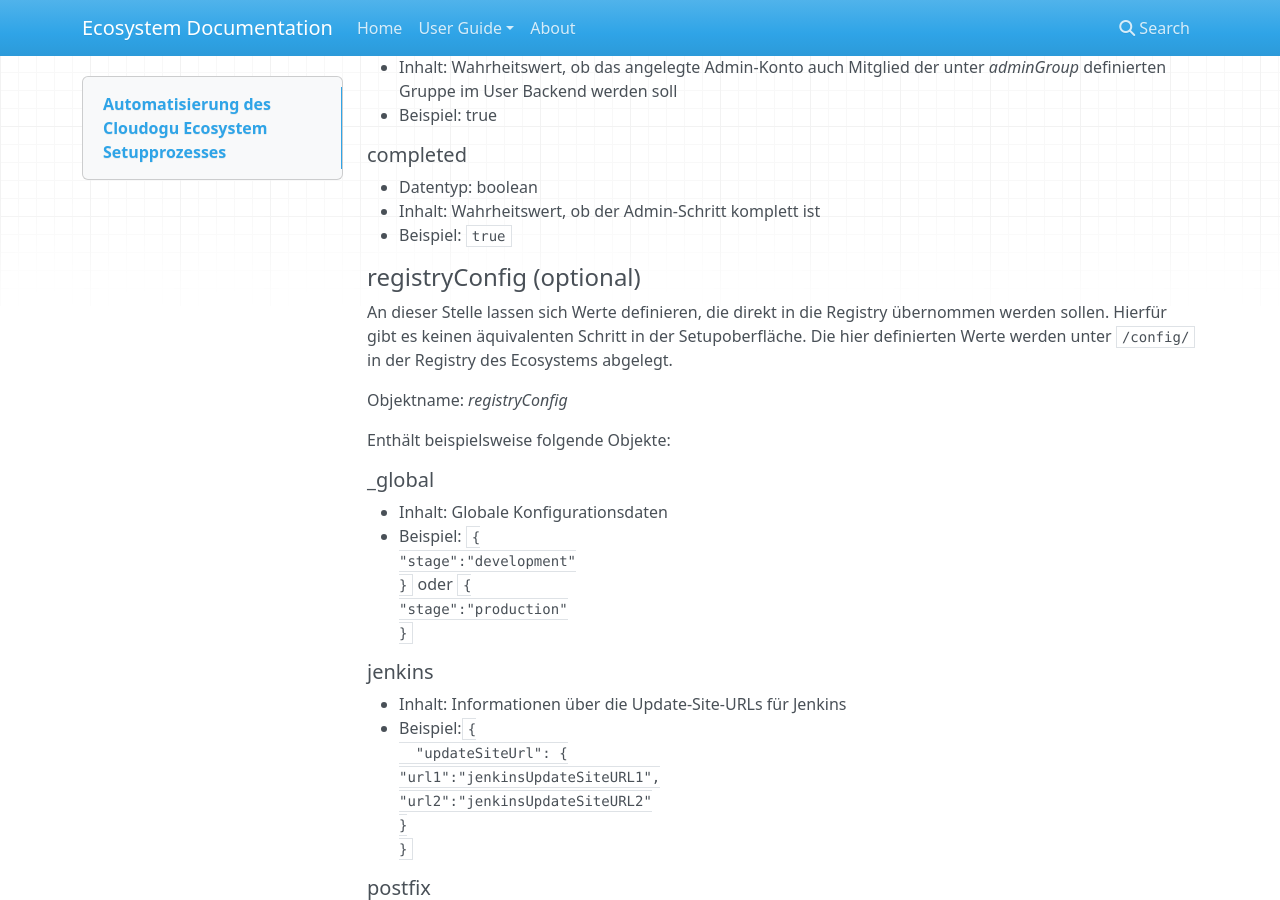
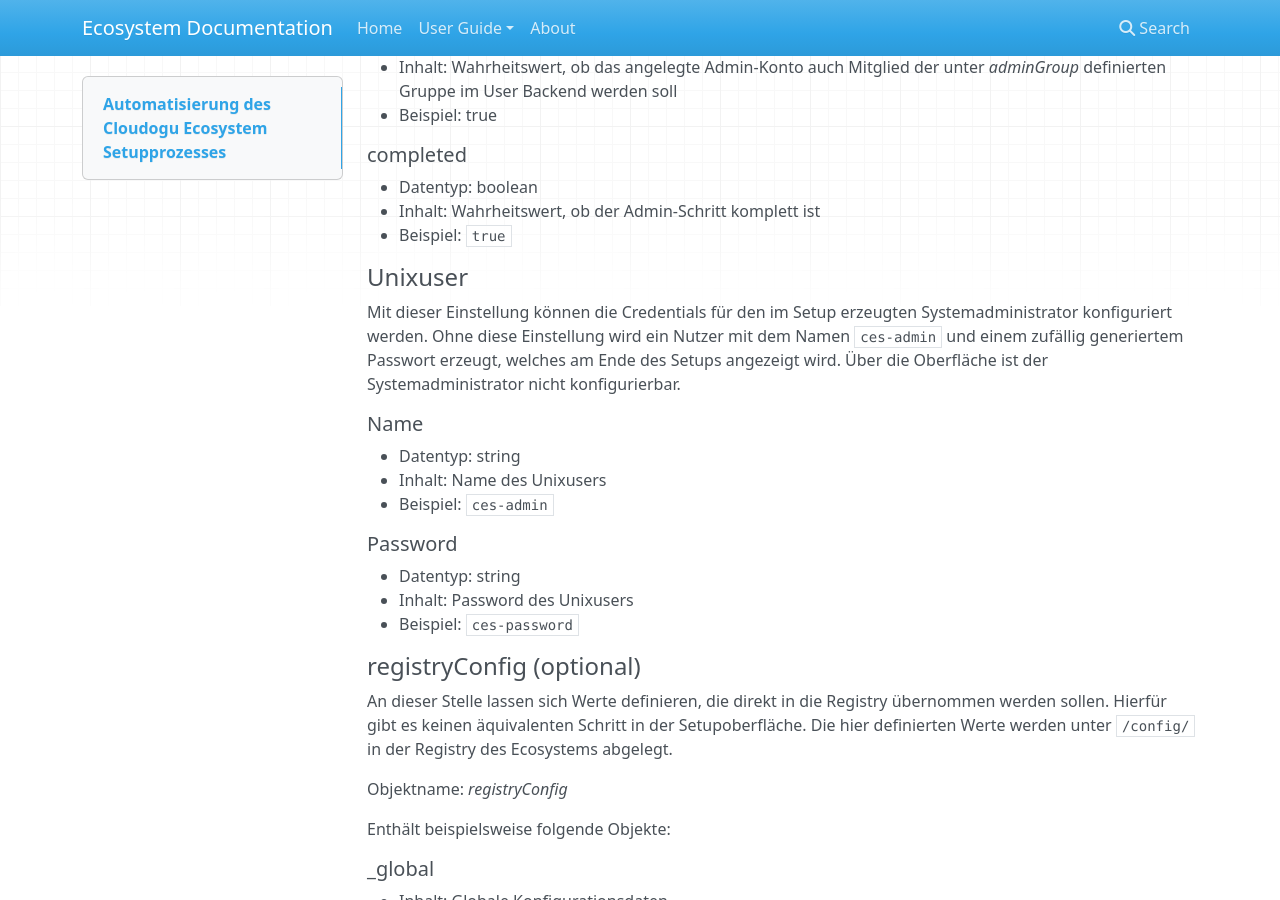
Before and after one commit to cloudogu/ecosystem, an MkDocs documentation site: the page built from docs/docs/user-guide/setup-json_de.md, in a window 1280 px wide and 900 px high, scrolled down 7247 px. Built offline with MkDocs 1.6.1, drawn with Linux system fonts in a browser that asks for light colours; nearby versions of some CDN libraries; old or Windows-style settings are respelled for this version of MkDocs.

Commit message:
Update setup-json_de.md

```diff
--- a/docs/docs/user-guide/setup-json_de.md
+++ b/docs/docs/user-guide/setup-json_de.md
@@ -294,6 +294,19 @@ Eigenschaften:
 * Inhalt: Wahrheitswert, ob der Admin-Schritt komplett ist
 * Beispiel: ``true``
 
+#### Unixuser
+Mit dieser Einstellung können die Credentials für den im Setup erzeugten Systemadministrator konfiguriert werden.
+Ohne diese Einstellung wird ein Nutzer mit dem Namen ``ces-admin`` und einem zufällig generiertem Passwort erzeugt, welches am Ende des Setups angezeigt wird. Über die Oberfläche ist der Systemadministrator nicht konfigurierbar.
+
+##### Name
+* Datentyp: string
+* Inhalt: Name des Unixusers
+* Beispiel: ``ces-admin``
+
+##### Password
+* Datentyp: string
+* Inhalt: Password des Unixusers
+* Beispiel: ``ces-password``
 
 #### registryConfig (optional)
 An dieser Stelle lassen sich Werte definieren, die direkt in die Registry übernommen werden sollen. Hierfür gibt es keinen äquivalenten Schritt in der Setupoberfläche. Die hier definierten Werte werden unter ``/config/`` in der Registry des Ecosystems abgelegt.
```
